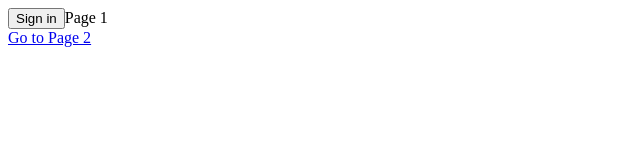
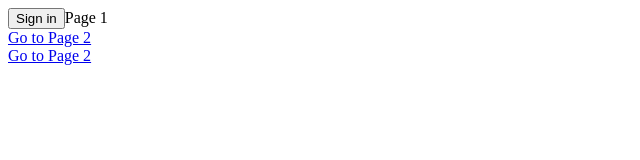
Before and after one commit to zachblume/reproduce-prefetch-failure, a Next.js app: page / in a window 1280 px wide. Shown: the top 160 px of the page, without its empty margins (0-640 px from the left). Built offline with nearby package versions, Linux system fonts and the light colour scheme; no server answers.

Commit message:
add page 3 with prefetch=true

```diff
--- a/app/page.js
+++ b/app/page.js
@@ -7,6 +7,8 @@ export default function HomePage() {
       Page 1
       <br/>
       <Link href="/page2">Go to Page 2</Link>
+      <br/>
+      <Link href="/page3" prefetch={true}>Go to Page 2</Link>
     </>
   );
 }
```
Also changed, not shown: app/page3/page.js (added, +11 -0 lines).
